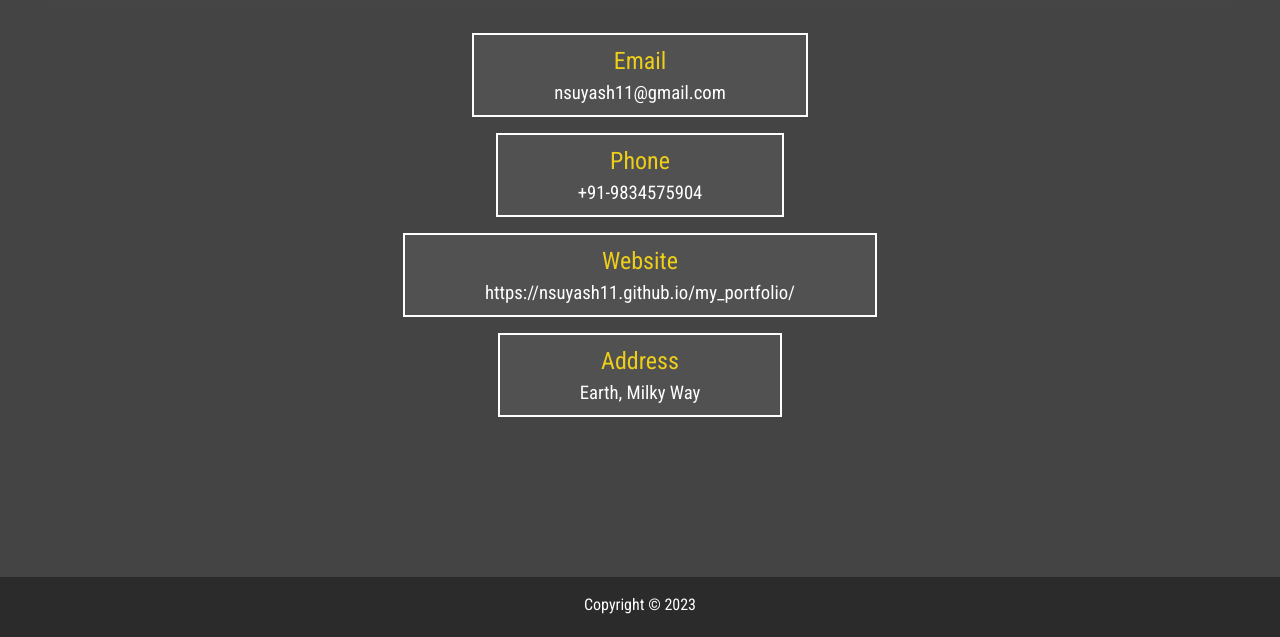
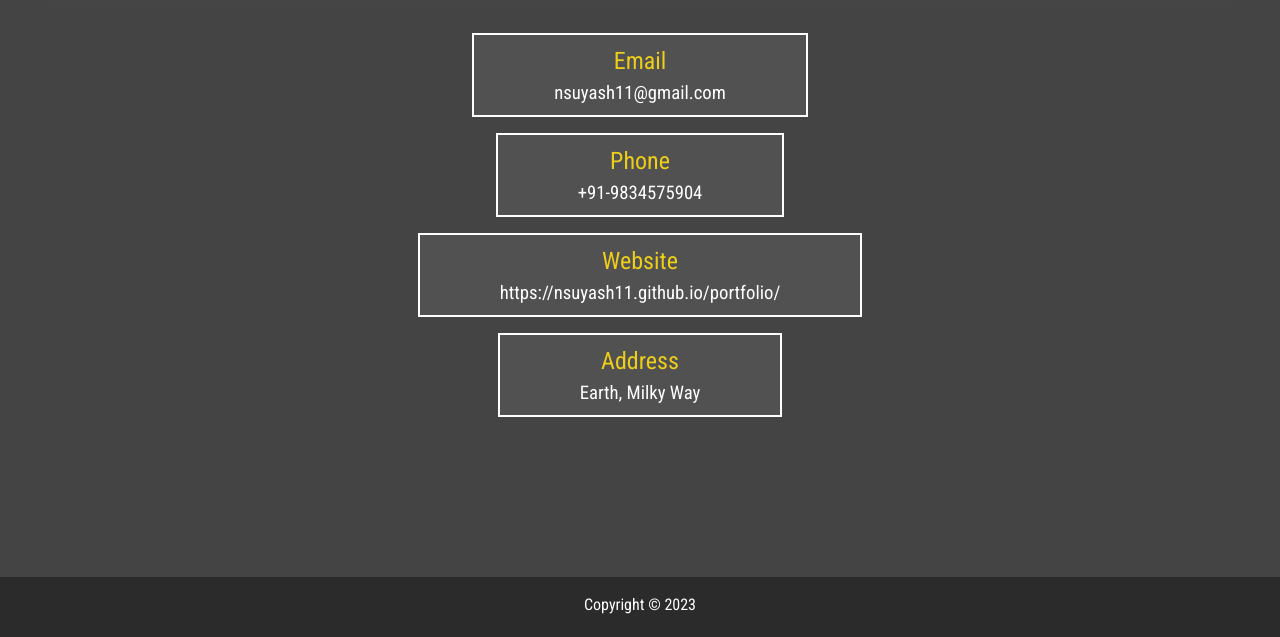
Before and after one commit to nsuyash11/portfolio, a website: page dist/contact.html in a window 1280 px wide. Shown: the part 163-800 px from the top of the page. Drawn offline with Linux system fonts and the light colour scheme.

Commit message:
updated url in contact page

```diff
--- a/dist/contact.html
+++ b/dist/contact.html
@@ -72,7 +72,7 @@
 
         <div class="contact-item">
           <h2>Website</h2>
-          <h3>https://nsuyash11.github.io/my_portfolio/</h3>
+          <h3>https://nsuyash11.github.io/portfolio/</h3>
         </div>
 
         <div class="contact-item">
```
